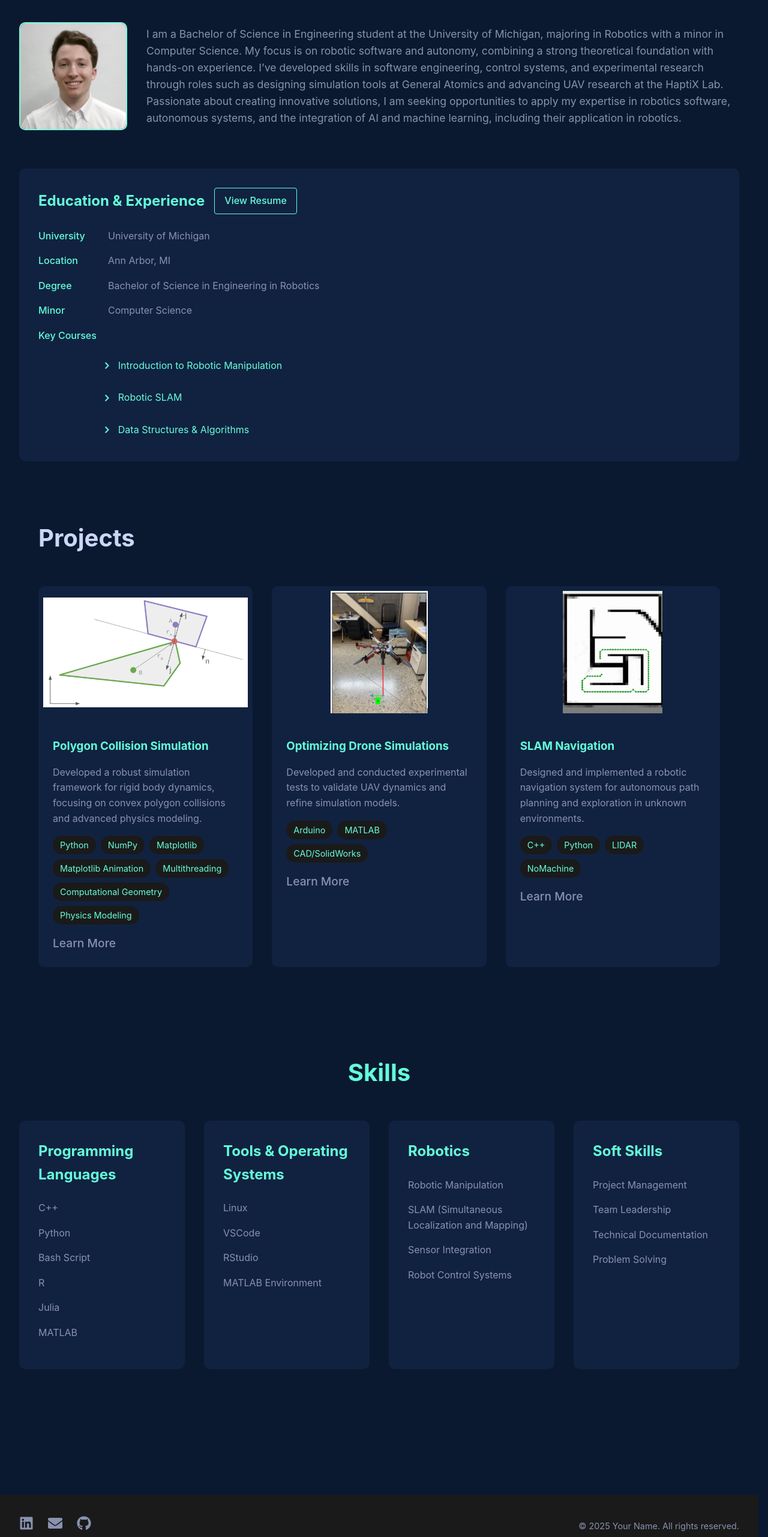
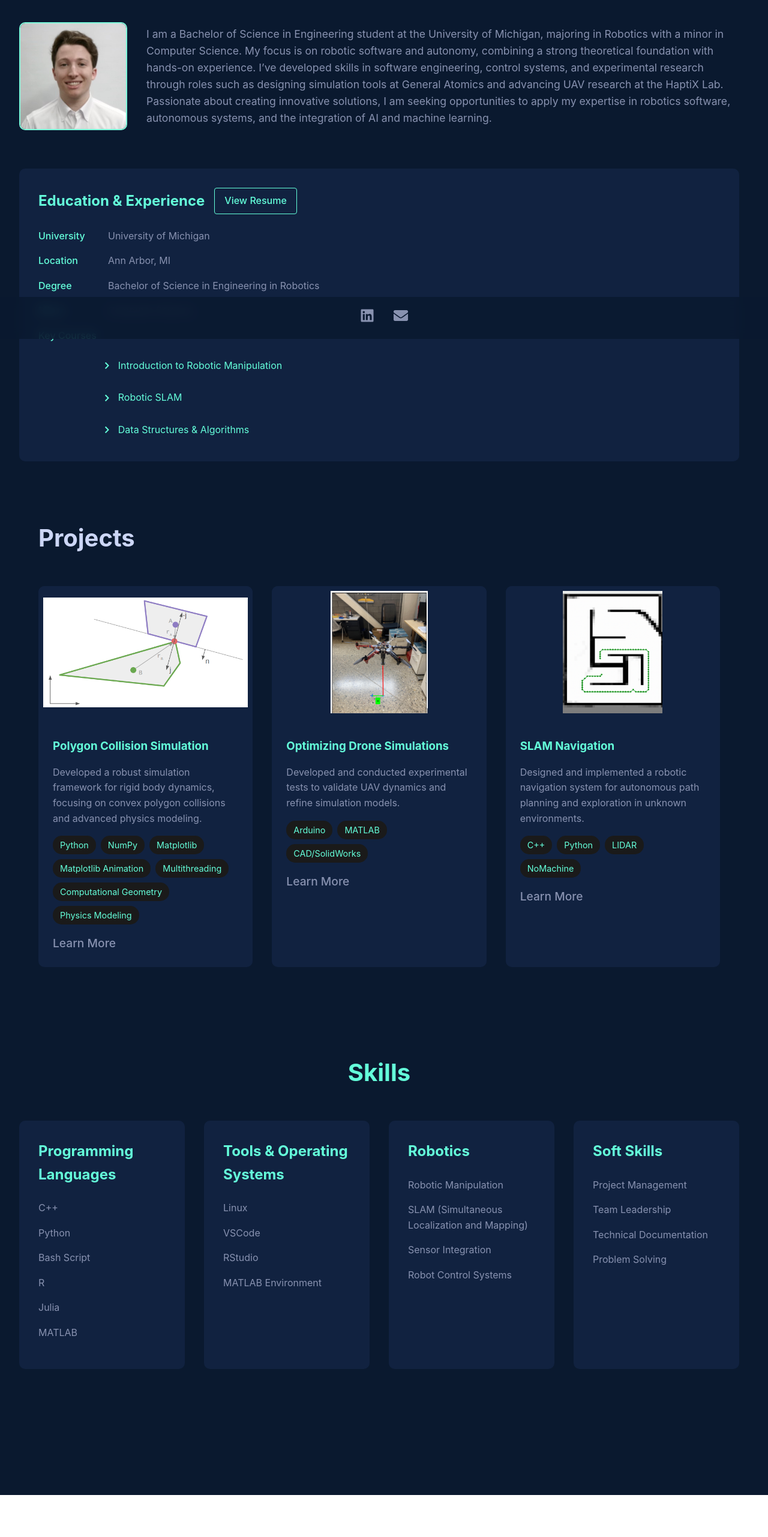
Before and after one commit to DarrenCleeman/Darren_Portfolio, a React (Vite) app: page / in a window 1280 px wide. Shown: the part 235-2797 px from the top of the page at 60% size. After the commit the page ends 2727 px from the top, so only its background shows below. Built offline with nearby package versions, Linux system fonts and the light colour scheme.

Commit message:
Update: Footer links and styling, removed GitHub link

```diff
--- a/src/components/Footer.tsx
+++ b/src/components/Footer.tsx
@@ -1,65 +1,48 @@
 import styled from 'styled-components';
-import { FaLinkedin, FaEnvelope, FaGithub } from 'react-icons/fa';
+import { FaLinkedin, FaEnvelope } from 'react-icons/fa';
+import { homeContent } from '../data/home';
 
 const FooterContainer = styled.footer`
-  background: #1a1a1a;
-  padding: 2rem;
-  margin-top: auto;
+  position: fixed;
+  bottom: 0;
+  left: 0;
+  right: 0;
+  background: rgba(10, 25, 47, 0.85);
+  backdrop-filter: blur(10px);
+  padding: 1rem;
+  display: flex;
+  justify-content: center;
+  gap: 2rem;
+  z-index: 100;
 `;
 
-const FooterContent = styled.div`
-  max-width: 1200px;
-  margin: 0 auto;
-  display: flex;
-  justify-content: space-between;
-  align-items: center;
-
-  @media (max-width: 768px) {
-    flex-direction: column;
-    gap: 1rem;
-    text-align: center;
-  }
-`;
-
-const SocialLinks = styled.div`
-  display: flex;
-  gap: 1.5rem;
-
-  a {
+const IconLink = styled.a`
   color: #8892b0;
   font-size: 1.5rem;
-    transition: color 0.3s ease;
+  transition: color 0.2s ease;
 
   &:hover {
     color: #64ffda;
   }
-  }
-`;
-
-const Copyright = styled.p`
-  color: #8892b0;
-  font-size: 0.9rem;
 `;
 
 const Footer = () => {
   return (
     <FooterContainer>
-      <FooterContent>
-        <SocialLinks>
-          <a href="https://linkedin.com/in/your-profile" target="_blank" rel="noopener noreferrer">
+      <IconLink
+        href={homeContent.linkedinUrl}
+        target="_blank"
+        rel="noopener noreferrer"
+        aria-label="LinkedIn Profile"
+      >
         <FaLinkedin />
-          </a>
-          <a href="mailto:your.email@example.com">
+      </IconLink>
+      <IconLink
+        href={`mailto:${homeContent.email}`}
+        aria-label="Email Contact"
+      >
         <FaEnvelope />
-          </a>
-          <a href="https://github.com/your-username" target="_blank" rel="noopener noreferrer">
-            <FaGithub />
-          </a>
-        </SocialLinks>
-        <Copyright>
-          © {new Date().getFullYear()} Your Name. All rights reserved.
-        </Copyright>
-      </FooterContent>
+      </IconLink>
     </FooterContainer>
   );
 };
--- a/src/data/home.ts
+++ b/src/data/home.ts
@@ -9,8 +9,9 @@ export const homeContent: HomeContent = {
   majoring in Robotics with a minor in Computer Science. My focus is on robotic software and autonomy, combining a strong theoretical foundation with hands-on experience.
   I’ve developed skills in software engineering, control systems, and experimental research through roles such as designing
   simulation tools at General Atomics and advancing UAV research at the HaptiX Lab. Passionate about creating innovative solutions,
-  I am seeking opportunities to apply my expertise in robotics software, autonomous systems, and the integration of AI and machine learning,
-  including their application in robotics.`,
+  I am seeking opportunities to apply my expertise in robotics software, autonomous systems, and the integration of AI and machine learning.`,
+  linkedinUrl: 'https://www.linkedin.com/in/darren-cleeman-27318219b/',
+  email: 'dcleeman@umich.edu',
   education: {
     university: 'University of Michigan',
     location: 'Ann Arbor, MI',
```
Lines whose indentation alone changed are shown as unchanged.
